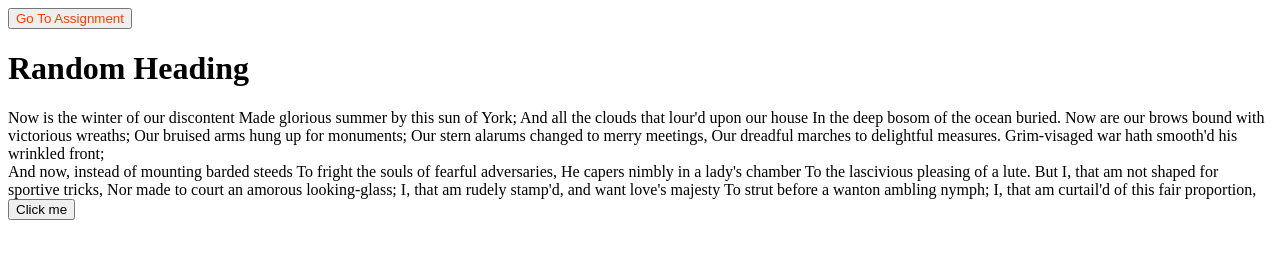
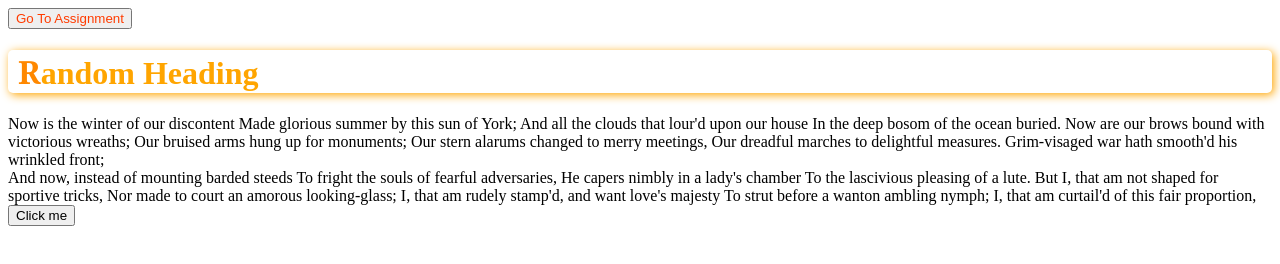
Before and after one commit to Ali-Raza-Gill/CSS-3rd-Class-Practice, a plain HTML site: page index.html in a window 1280 px wide. Drawn offline with Linux system fonts and the light colour scheme.

Commit message:
more changes is added

```diff
--- a/style.css
+++ b/style.css
@@ -23,3 +23,15 @@ li{
     display: inline;
     /* here bullet points are ignored by our browser bcz in inline tag the bullet is not apply in content.  */
 }
+.Heading{
+    color: orange;
+    box-shadow: 2px 2px 10px orange;
+    border-radius: 5px;
+    padding-left: 10px;
+
+}
+.Heading::first-letter{
+    color: rgb(255, 136, 0);
+    font-family: Georgia, 'Times New Roman', Times, serif;
+
+}
```
